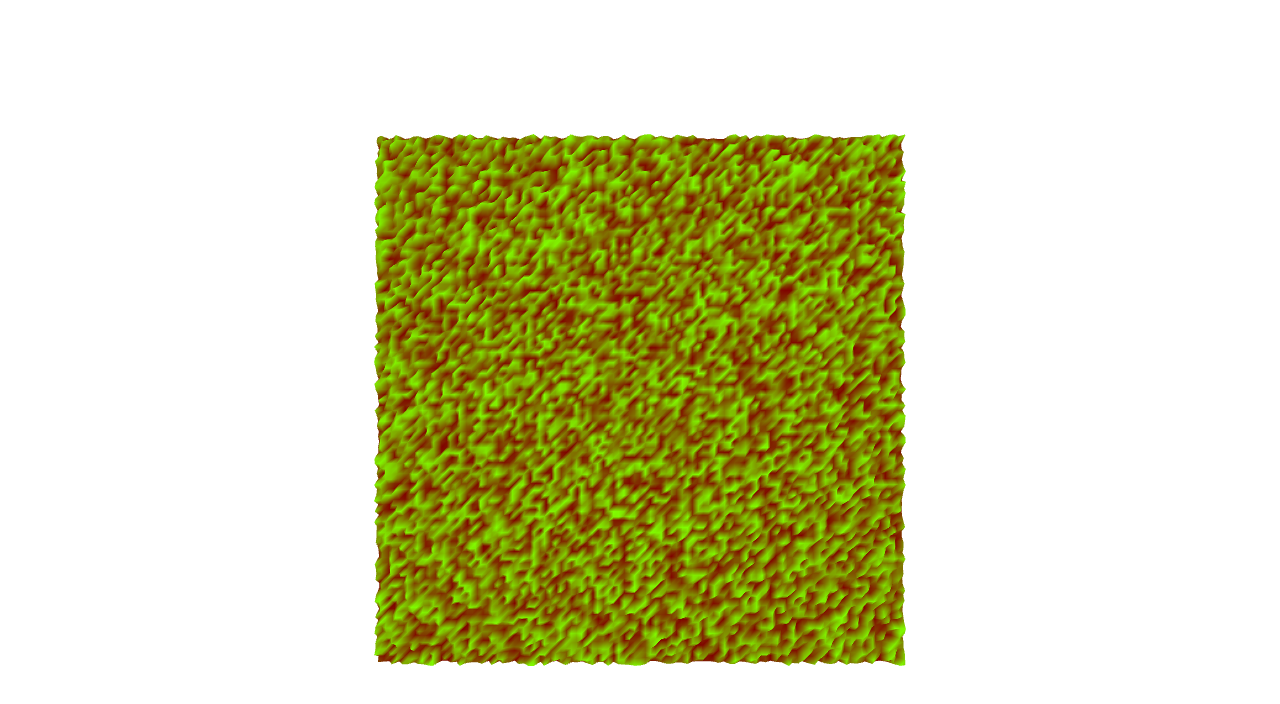
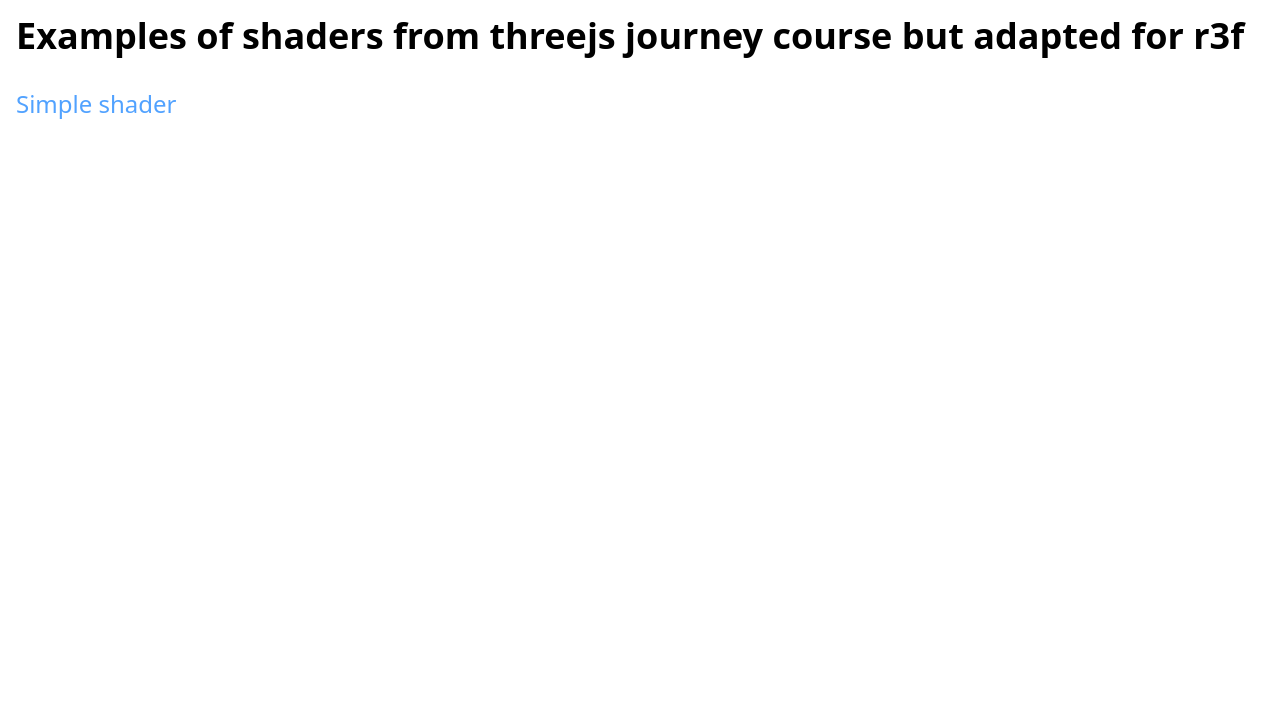
Before and after one commit to gamedevshrimp/threejs-shaders-for-r3f, a React (Vite) app: page / in a window 1280 px wide. Shown: the top 704 px of the page. Built offline with nearby package versions, Linux system fonts and the light colour scheme.

Commit message:
Add base site structure

```diff
--- a/src/App.tsx
+++ b/src/App.tsx
@@ -1,51 +1,21 @@
-import { Canvas } from '@react-three/fiber';
-import { OrbitControls } from '@react-three/drei';
-import { useRef } from 'react';
-import * as THREE from 'three';
+import { createBrowserRouter, RouterProvider } from 'react-router-dom';
 
-import posOffsetVertexShader from './shaders/posOffsetShader/posOffsetVertexShader.glsl';
-import posOffsetFragmentShader from './shaders/posOffsetShader/posOffsetFragmentShader.glsl';
+import BaseLayout from './components/BaseLayout';
+import Home from './pages/Home';
+import SimpleShaderPage from './pages/SimpleShaderPage';
 
-// Let's create our own attribute
+const router = createBrowserRouter([
+	{ path: '/', element: <BaseLayout />, children: [{ path: '', element: <Home /> }] },
+	{
+		path: '/',
+		element: <BaseLayout />,
+		children: [{ path: 'simple-shader', element: <SimpleShaderPage /> }],
+	},
+]);
 export default function App() {
-	const geometryRef = useRef<THREE.Mesh | null>(null);
-
-	// Add new custom attribute
-	const addNewAttribute = (mesh: THREE.Mesh) => {
-		// count amount of vertices
-		const count = mesh.geometry.attributes.position.count;
-
-		// create an array and add random values to each element
-		const randoms = new Float32Array(count);
-		for (let index = 0; index < count; index++) {
-			randoms[index] = Math.random();
-		}
-
-		// add random value to each point of geometry as an attribute
-		mesh.geometry.setAttribute('aRandom', new THREE.BufferAttribute(randoms, 1));
-	};
-
-	// Handle mesh after loading
-	const handleMesh = (mesh: THREE.Mesh | null) => {
-		geometryRef.current = mesh;
-		if (mesh) {
-			addNewAttribute(mesh);
-		}
-	};
-
 	return (
-		<>
-			<Canvas>
-				<OrbitControls />
-				<mesh ref={handleMesh}>
-					<planeGeometry args={[5, 5, 100, 100]} />
-					<shaderMaterial
-						vertexShader={posOffsetVertexShader}
-						fragmentShader={posOffsetFragmentShader}
-						transparent={true}
-					/>
-				</mesh>
-			</Canvas>
-		</>
+		<div className='w-full h-full'>
+			<RouterProvider router={router} />
+		</div>
 	);
 }
--- /dev/null
+++ b/src/components/BaseLayout.tsx
@@ -0,0 +1,11 @@
+import { Outlet } from 'react-router-dom';
+
+export default function BaseLayout() {
+	return (
+		<div className='w-full h-full flex flex-col p-4'>
+			<div className='flex-1'>
+				<Outlet />
+			</div>
+		</div>
+	);
+}
--- /dev/null
+++ b/src/components/Header.tsx
@@ -0,0 +1,5 @@
+import { Link } from 'react-router-dom';
+
+export default function Header() {
+	return <></>;
+}
--- /dev/null
+++ b/src/components/SimpleShader.tsx
@@ -0,0 +1,51 @@
+import { Canvas } from '@react-three/fiber';
+import { OrbitControls } from '@react-three/drei';
+import { useRef } from 'react';
+import * as THREE from 'three';
+
+import posOffsetVertexShader from '../shaders/posOffsetShader/posOffsetVertexShader.glsl';
+import posOffsetFragmentShader from '../shaders/posOffsetShader/posOffsetFragmentShader.glsl';
+
+// Add new custom attribute
+const addNewAttribute = (mesh: THREE.Mesh) => {
+	// count amount of vertices
+	const count = mesh.geometry.attributes.position.count;
+
+	// create an array and add random values to each element
+	const randoms = new Float32Array(count);
+	for (let index = 0; index < count; index++) {
+		randoms[index] = Math.random();
+	}
+
+	// add random value to each point of geometry as an attribute
+	mesh.geometry.setAttribute('aRandom', new THREE.BufferAttribute(randoms, 1));
+};
+
+// Let's create our own attribute
+export default function SimpleShader() {
+	const geometryRef = useRef<THREE.Mesh | null>(null);
+
+	// Handle mesh after loading
+	const handleMesh = (mesh: THREE.Mesh | null) => {
+		geometryRef.current = mesh;
+		if (mesh) {
+			addNewAttribute(mesh);
+		}
+	};
+
+	return (
+		<>
+			<Canvas>
+				<OrbitControls />
+				<mesh ref={handleMesh}>
+					<planeGeometry args={[5, 5, 100, 100]} />
+					<shaderMaterial
+						vertexShader={posOffsetVertexShader}
+						fragmentShader={posOffsetFragmentShader}
+						transparent={true}
+					/>
+				</mesh>
+			</Canvas>
+		</>
+	);
+}
--- /dev/null
+++ b/src/components/site/PageTitle.tsx
@@ -0,0 +1,8 @@
+export default function PageTitle({ children }: { children: string }) {
+	return (
+		<div className='mb-8'>
+			<title>{children}</title>
+			<h1 className='text-4xl font-sans font-smoothing font-bold'>{children}</h1>
+		</div>
+	);
+}
--- /dev/null
+++ b/src/pages/Home.tsx
@@ -0,0 +1,13 @@
+import { Link } from 'react-router-dom';
+import PageTitle from '../components/site/PageTitle';
+
+export default function Home() {
+	return (
+		<>
+			<PageTitle>Examples of shaders from threejs journey course but adapted for r3f</PageTitle>
+			<Link className='no-underline hover:underline text-blue-400 text-2xl' to={'/simple-shader'}>
+				Simple shader
+			</Link>
+		</>
+	);
+}
--- /dev/null
+++ b/src/pages/SimpleShaderPage.tsx
@@ -0,0 +1,9 @@
+import SimpleShader from '../components/SimpleShader';
+
+export default function SimpleShaderPage() {
+	return (
+		<div>
+			<SimpleShader />
+		</div>
+	);
+}
```
Also changed, not shown: src/pages/NotFound.tsx (added).
